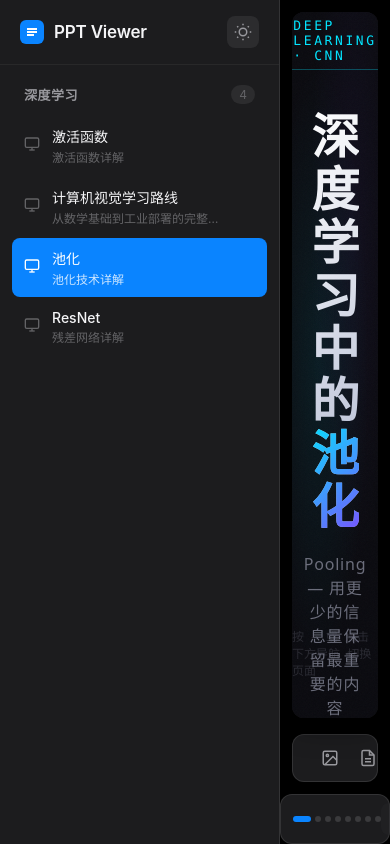
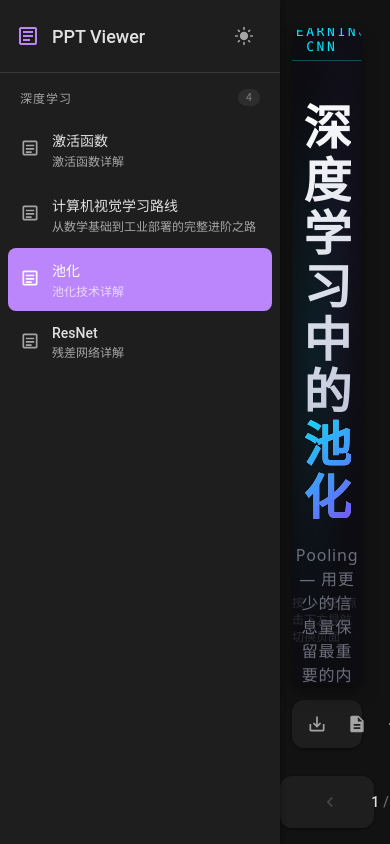
Before and after one commit to teem-sweeter/ai-html-ppt, a Vue app: page / in a window 390 px wide. Built offline with nearby package versions, Linux system fonts and the light colour scheme.

Commit message:
feat: redesign UI with Material Design (Google style)

```diff
--- a/src/App.vue
+++ b/src/App.vue
@@ -14,7 +14,6 @@ const currentPresentation = computed(() => {
   return PRESENTATIONS.find(p => p.id === currentPptId.value) || PRESENTATIONS[0]
 })
 
-// 从URL查询参数初始化状态
 onMounted(async () => {
   await workspacesReady
   ready.value = true
@@ -36,7 +35,6 @@ onMounted(async () => {
   }
 })
 
-// 更新URL查询参数
 function updateUrl() {
   const params = new URLSearchParams()
   params.set('ppt', currentPptId.value)
@@ -99,7 +97,8 @@ watch(isDark, (newVal) => {
   display: flex;
   flex-direction: column;
   overflow: hidden;
-  gap: 0;
+  gap: 16px;
+  padding: 16px 16px 16px 0;
 }
 
 .loading {
@@ -118,10 +117,10 @@ watch(isDark, (newVal) => {
 }
 
 .loading-spinner {
-  width: 32px;
-  height: 32px;
+  width: 40px;
+  height: 40px;
   border: 3px solid var(--surface-3);
-  border-top-color: var(--accent);
+  border-top-color: var(--primary);
   border-radius: 50%;
   animation: spin 0.8s linear infinite;
 }
--- a/src/assets/base.css
+++ b/src/assets/base.css
@@ -1,44 +1,52 @@
 :root {
-  /* 暗色主题 */
-  --bg: #000000;
-  --surface: #1c1c1e;
-  --surface-2: #2c2c2e;
-  --surface-3: #3a3a3c;
-  --accent: #0a84ff;
-  --accent-2: #5e5ce6;
-  --accent-3: #ff9f0a;
-  --green: #30d158;
-  --red: #ff453a;
-  --text-primary: #f5f5f7;
-  --text-secondary: #98989d;
-  --text-muted: #636366;
-  --border: rgba(255, 255, 255, 0.1);
-  --divider: rgba(255, 255, 255, 0.05);
-  --shadow: 0 2px 10px rgba(0, 0, 0, 0.3);
-  --shadow-lg: 0 8px 30px rgba(0, 0, 0, 0.4);
-  --radius: 12px;
-  --radius-sm: 8px;
-  --radius-lg: 16px;
+  /* Material Design 深色主题 */
+  --bg: #121212;
+  --surface: #1e1e1e;
+  --surface-2: #2d2d2d;
+  --surface-3: #383838;
+  --primary: #bb86fc;
+  --primary-variant: #3700b3;
+  --secondary: #03dac6;
+  --secondary-variant: #018786;
+  --error: #cf6679;
+  --success: #4caf50;
+  --warning: #ff9800;
+  --text-primary: rgba(255, 255, 255, 0.87);
+  --text-secondary: rgba(255, 255, 255, 0.60);
+  --text-disabled: rgba(255, 255, 255, 0.38);
+  --divider: rgba(255, 255, 255, 0.12);
+  --overlay: rgba(0, 0, 0, 0.5);
+  --shadow-1: 0 1px 3px rgba(0,0,0,0.12), 0 1px 2px rgba(0,0,0,0.24);
+  --shadow-2: 0 3px 6px rgba(0,0,0,0.16), 0 3px 6px rgba(0,0,0,0.23);
+  --shadow-3: 0 10px 20px rgba(0,0,0,0.19), 0 6px 6px rgba(0,0,0,0.23);
+  --shadow-4: 0 14px 28px rgba(0,0,0,0.25), 0 10px 10px rgba(0,0,0,0.22);
+  --radius: 8px;
+  --radius-lg: 12px;
+  --radius-xl: 16px;
 }
 
 [data-theme="light"] {
-  /* 亮色主题 */
-  --bg: #f5f5f7;
+  /* Material Design 浅色主题 */
+  --bg: #fafafa;
   --surface: #ffffff;
-  --surface-2: #f5f5f7;
-  --surface-3: #e8e8ed;
-  --accent: #0066cc;
-  --accent-2: #5856d6;
-  --accent-3: #ff9500;
-  --green: #28a745;
-  --red: #ff3b30;
-  --text-primary: #1d1d1f;
-  --text-secondary: #6e6e73;
-  --text-muted: #86868b;
-  --border: rgba(0, 0, 0, 0.1);
-  --divider: rgba(0, 0, 0, 0.05);
-  --shadow: 0 2px 10px rgba(0, 0, 0, 0.08);
-  --shadow-lg: 0 8px 30px rgba(0, 0, 0, 0.12);
+  --surface-2: #f5f5f5;
+  --surface-3: #eeeeee;
+  --primary: #6200ee;
+  --primary-variant: #3700b3;
+  --secondary: #03dac6;
+  --secondary-variant: #018786;
+  --error: #b00020;
+  --success: #4caf50;
+  --warning: #ff9800;
+  --text-primary: rgba(0, 0, 0, 0.87);
+  --text-secondary: rgba(0, 0, 0, 0.60);
+  --text-disabled: rgba(0, 0, 0, 0.38);
+  --divider: rgba(0, 0, 0, 0.12);
+  --overlay: rgba(0, 0, 0, 0.3);
+  --shadow-1: 0 1px 3px rgba(0,0,0,0.12), 0 1px 2px rgba(0,0,0,0.24);
+  --shadow-2: 0 3px 6px rgba(0,0,0,0.16), 0 3px 6px rgba(0,0,0,0.23);
+  --shadow-3: 0 10px 20px rgba(0,0,0,0.19), 0 6px 6px rgba(0,0,0,0.23);
+  --shadow-4: 0 14px 28px rgba(0,0,0,0.25), 0 10px 10px rgba(0,0,0,0.22);
 }
 
 * {
@@ -47,20 +55,90 @@
   box-sizing: border-box;
 }
 
-html {
-  font-size: 16px;
-}
-
 body {
   background: var(--bg);
   color: var(--text-primary);
-  font-family: -apple-system, BlinkMacSystemFont, 'SF Pro Display', 'SF Pro Text', 'Helvetica Neue', 'PingFang SC', 'Noto Sans SC', sans-serif;
+  font-family: 'Roboto', 'Noto Sans SC', -apple-system, sans-serif;
   overflow: hidden;
   height: 100vh;
   width: 100vw;
   user-select: none;
   -webkit-font-smoothing: antialiased;
-  -moz-osx-font-smoothing: grayscale;
+}
+
+/* Material Design 按钮样式 */
+.material-btn {
+  display: inline-flex;
+  align-items: center;
+  justify-content: center;
+  gap: 8px;
+  padding: 8px 16px;
+  border: none;
+  border-radius: var(--radius);
+  font-family: inherit;
+  font-size: 14px;
+  font-weight: 500;
+  letter-spacing: 0.5px;
+  cursor: pointer;
+  transition: all 0.2s cubic-bezier(0.4, 0, 0.2, 1);
+  text-transform: uppercase;
+}
+
+.material-btn-primary {
+  background: var(--primary);
+  color: white;
+}
+
+.material-btn-primary:hover {
+  background: var(--primary-variant);
+  box-shadow: var(--shadow-2);
+}
+
+.material-btn-secondary {
+  background: transparent;
+  color: var(--primary);
+  border: 1px solid var(--primary);
+}
+
+.material-btn-secondary:hover {
+  background: rgba(187, 134, 252, 0.08);
+}
+
+/* Material Design 卡片样式 */
+.material-card {
+  background: var(--surface);
+  border-radius: var(--radius-lg);
+  box-shadow: var(--shadow-1);
+  padding: 16px;
+  transition: box-shadow 0.2s cubic-bezier(0.4, 0, 0.2, 1);
+}
+
+.material-card:hover {
+  box-shadow: var(--shadow-2);
+}
+
+/* Material Design 图标按钮 */
+.icon-btn {
+  width: 40px;
+  height: 40px;
+  border-radius: 50%;
+  border: none;
+  background: transparent;
+  color: var(--text-secondary);
+  cursor: pointer;
+  display: flex;
+  align-items: center;
+  justify-content: center;
+  transition: all 0.2s cubic-bezier(0.4, 0, 0.2, 1);
+}
+
+.icon-btn:hover {
+  background: var(--surface-2);
+  color: var(--text-primary);
+}
+
+.icon-btn:active {
+  background: var(--surface-3);
 }
 
 /* 通用幻灯片样式 */
@@ -76,10 +154,10 @@ body {
   overflow: hidden;
 }
 
-/* 滚动条美化 */
+/* 滚动条 */
 ::-webkit-scrollbar {
-  width: 6px;
-  height: 6px;
+  width: 8px;
+  height: 8px;
 }
 
 ::-webkit-scrollbar-track {
@@ -87,29 +165,17 @@ body {
 }
 
 ::-webkit-scrollbar-thumb {
-  background: var(--text-muted);
-  border-radius: 3px;
+  background: var(--text-disabled);
+  border-radius: 4px;
 }
 
 ::-webkit-scrollbar-thumb:hover {
   background: var(--text-secondary);
 }
 
-/* 响应式调整 */
-@media (max-width: 1024px) {
-  .slide {
-    padding: 40px 60px;
-  }
-}
-
+/* 响应式 */
 @media (max-width: 768px) {
   .slide {
     padding: 30px 40px;
   }
 }
-
-@media (max-width: 480px) {
-  .slide {
-    padding: 20px 20px;
-  }
-}
--- a/src/components/Player.vue
+++ b/src/components/Player.vue
@@ -125,7 +125,6 @@ function injectControlScript() {
   }
 }
 
-// 监听主题变化
 watch(() => props.isDark, (newVal) => {
   if (iframeRef.value?.contentWindow) {
     iframeRef.value.contentWindow.postMessage({ type: 'themeChange', isDark: newVal }, '*')
@@ -184,7 +183,6 @@ function handleTouchEnd(event: TouchEvent) {
   }
 }
 
-// 下载PNG
 async function downloadPng() {
   if (!iframeRef.value?.contentDocument?.body) {
     alert('无法访问页面内容')
@@ -210,7 +208,6 @@ async function downloadPng() {
   }
 }
 
-// 下载SVG
 async function downloadSvg() {
   if (!iframeRef.value?.contentDocument?.body) {
     alert('无法访问页面内容')
@@ -235,7 +232,6 @@ async function downloadSvg() {
   }
 }
 
-// 导出HTML
 function exportHtml() {
   if (!iframeRef.value?.contentDocument) {
     alert('无法访问页面内容')
@@ -293,7 +289,7 @@ onUnmounted(() => {
   display: flex;
   flex-direction: column;
   background: var(--bg);
-  padding: 20px;
+  padding: 24px;
   gap: 16px;
 }
 
@@ -304,11 +300,11 @@ onUnmounted(() => {
   margin: 0 auto;
   aspect-ratio: 16 / 9;
   background: var(--surface);
-  border-radius: var(--radius-lg);
+  border-radius: var(--radius-xl);
   overflow: hidden;
   position: relative;
   cursor: pointer;
-  box-shadow: var(--shadow-lg);
+  box-shadow: var(--shadow-3);
 }
 
 .slide-iframe {
@@ -322,13 +318,12 @@ onUnmounted(() => {
   position: absolute;
   bottom: 16px;
   right: 16px;
-  background: rgba(0, 0, 0, 0.6);
+  background: rgba(0, 0, 0, 0.7);
   color: white;
-  padding: 6px 12px;
+  padding: 6px 16px;
   border-radius: 20px;
-  font-size: 13px;
+  font-size: 14px;
   font-weight: 500;
-  backdrop-filter: blur(10px);
   opacity: 0;
   transition: opacity 0.2s ease;
 }
@@ -349,10 +344,10 @@ onUnmounted(() => {
 }
 
 .loading-spinner {
-  width: 32px;
-  height: 32px;
+  width: 40px;
+  height: 40px;
   border: 3px solid var(--surface-3);
-  border-top-color: var(--accent);
+  border-top-color: var(--primary);
   border-radius: 50%;
   animation: spin 0.8s linear infinite;
   margin-bottom: 16px;
@@ -367,7 +362,6 @@ onUnmounted(() => {
   color: var(--text-secondary);
 }
 
-/* 全屏状态 */
 .slide-container:fullscreen {
   width: 100vw;
   height: 100vh;
@@ -387,7 +381,7 @@ onUnmounted(() => {
   }
 
   .slide-container {
-    border-radius: var(--radius);
+    border-radius: var(--radius-lg);
   }
 }
 </style>
--- a/src/components/ProgressBar.vue
+++ b/src/components/ProgressBar.vue
@@ -1,14 +1,7 @@
 <template>
   <div class="progress-bar">
-    <div class="progress-nav">
-      <div class="nav-dots">
-        <div
-          v-for="page in total"
-          :key="page"
-          :class="['nav-dot', { active: page - 1 === current }]"
-          @click="$emit('update:currentPage', page - 1)"
-        ></div>
-      </div>
+    <div class="progress-track">
+      <div class="track-fill" :style="{ width: `${(current / (total - 1)) * 100}%` }"></div>
     </div>
 
     <div class="progress-controls">
@@ -17,15 +10,15 @@
         :disabled="current === 0"
         @click="$emit('update:currentPage', current - 1)"
       >
-        <svg width="16" height="16" viewBox="0 0 24 24" fill="none" stroke="currentColor" stroke-width="2">
-          <polyline points="15 18 9 12 15 6"/>
+        <svg width="20" height="20" viewBox="0 0 24 24" fill="currentColor">
+          <path d="M15.41 7.41L14 6l-6 6 6 6 1.41-1.41L10.83 12z"/>
         </svg>
       </button>
 
       <div class="page-info">
-        <span class="current-page">{{ current + 1 }}</span>
+        <span class="current">{{ current + 1 }}</span>
         <span class="separator">/</span>
-        <span class="total-pages">{{ total }}</span>
+        <span class="total">{{ total }}</span>
       </div>
 
       <button
@@ -33,10 +26,19 @@
         :disabled="current === total - 1"
         @click="$emit('update:currentPage', current + 1)"
       >
-        <svg width="16" height="16" viewBox="0 0 24 24" fill="none" stroke="currentColor" stroke-width="2">
-          <polyline points="9 18 15 12 9 6"/>
+        <svg width="20" height="20" viewBox="0 0 24 24" fill="currentColor">
+          <path d="M10 6L8.59 7.41 13.17 12l-4.58 4.59L10 18l6-6z"/>
         </svg>
       </button>
+    </div>
+
+    <div class="page-dots">
+      <div
+        v-for="page in Math.min(total, 10)"
+        :key="page"
+        :class="['dot', { active: page - 1 === current }]"
+        @click="$emit('update:currentPage', page - 1)"
+      ></div>
     </div>
   </div>
 </template>
@@ -56,69 +58,55 @@ defineEmits<{
 .progress-bar {
   display: flex;
   align-items: center;
-  justify-content: space-between;
-  padding: 12px 20px;
+  gap: 16px;
+  padding: 12px 24px;
   background: var(--surface);
-  border-radius: var(--radius);
-  border: 1px solid var(--border);
+  border-radius: var(--radius-lg);
+  box-shadow: var(--shadow-1);
 }
 
-.progress-nav {
+.progress-track {
   flex: 1;
+  height: 4px;
+  background: var(--surface-3);
+  border-radius: 2px;
+  overflow: hidden;
 }
 
-.nav-dots {
-  display: flex;
-  gap: 6px;
-  align-items: center;
-}
-
-.nav-dot {
-  width: 8px;
-  height: 8px;
-  border-radius: 50%;
-  background: var(--surface-3);
-  cursor: pointer;
-  transition: all 0.2s ease;
-}
-
-.nav-dot:hover {
-  background: var(--text-muted);
-}
-
-.nav-dot.active {
-  background: var(--accent);
-  width: 24px;
-  border-radius: 4px;
+.track-fill {
+  height: 100%;
+  background: var(--primary);
+  border-radius: 2px;
+  transition: width 0.3s cubic-bezier(0.4, 0, 0.2, 1);
 }
 
 .progress-controls {
   display: flex;
   align-items: center;
-  gap: 12px;
+  gap: 8px;
 }
 
 .control-btn {
-  width: 32px;
-  height: 32px;
-  border-radius: 8px;
+  width: 36px;
+  height: 36px;
+  border-radius: 50%;
   border: none;
-  background: var(--surface-2);
+  background: transparent;
   color: var(--text-secondary);
   cursor: pointer;
   display: flex;
   align-items: center;
   justify-content: center;
-  transition: all 0.2s ease;
+  transition: all 0.2s cubic-bezier(0.4, 0, 0.2, 1);
 }
 
 .control-btn:hover:not(:disabled) {
-  background: var(--surface-3);
+  background: var(--surface-2);
   color: var(--text-primary);
 }
 
 .control-btn:active:not(:disabled) {
-  transform: scale(0.95);
+  background: var(--surface-3);
 }
 
 .control-btn:disabled {
@@ -138,25 +126,41 @@ defineEmits<{
 }
 
 .separator {
-  color: var(--text-muted);
+  color: var(--text-disabled);
+}
+
+.page-dots {
+  display: flex;
+  gap: 6px;
+  align-items: center;
+}
+
+.dot {
+  width: 8px;
+  height: 8px;
+  border-radius: 50%;
+  background: var(--surface-3);
+  cursor: pointer;
+  transition: all 0.2s ease;
+}
+
+.dot:hover {
+  background: var(--text-disabled);
+}
+
+.dot.active {
+  background: var(--primary);
+  width: 24px;
+  border-radius: 4px;
 }
 
 @media (max-width: 768px) {
   .progress-bar {
-    padding: 8px 12px;
+    padding: 8px 16px;
   }
 
-  .nav-dots {
-    gap: 4px;
-  }
-
-  .nav-dot {
-    width: 6px;
-    height: 6px;
-  }
-
-  .nav-dot.active {
-    width: 18px;
+  .page-dots {
+    display: none;
   }
 }
 </style>
--- a/src/components/Sidebar.vue
+++ b/src/components/Sidebar.vue
@@ -1,21 +1,20 @@
 <template>
   <div class="sidebar">
     <div class="sidebar-header">
-      <div class="header-content">
-        <div class="logo">
-          <svg width="24" height="24" viewBox="0 0 24 24" fill="none">
-            <rect width="24" height="24" rx="6" fill="var(--accent)"/>
-            <path d="M7 8h10v2H7V8zm0 3h10v2H7v-2zm0 3h7v2H7v-2z" fill="white"/>
+      <div class="header-top">
+        <div class="app-title">
+          <svg width="24" height="24" viewBox="0 0 24 24" fill="var(--primary)">
+            <path d="M19 3H5c-1.1 0-2 .9-2 2v14c0 1.1.9 2 2 2h14c1.1 0 2-.9 2-2V5c0-1.1-.9-2-2-2zm0 16H5V5h14v14z"/>
+            <path d="M7 7h10v2H7zm0 4h10v2H7zm0 4h7v2H7z"/>
           </svg>
-          <span class="logo-text">PPT Viewer</span>
+          <span>PPT Viewer</span>
         </div>
-        <button class="theme-toggle" @click="toggleTheme" :title="isDark ? '浅色模式' : '深色模式'">
-          <svg v-if="isDark" width="18" height="18" viewBox="0 0 24 24" fill="none" stroke="currentColor" stroke-width="2">
-            <circle cx="12" cy="12" r="5"/>
-            <path d="M12 1v2M12 21v2M4.22 4.22l1.42 1.42M18.36 18.36l1.42 1.42M1 12h2M21 12h2M4.22 19.78l1.42-1.42M18.36 5.64l1.42-1.42"/>
+        <button class="icon-btn" @click="toggleTheme" :title="isDark ? '浅色模式' : '深色模式'">
+          <svg v-if="isDark" width="20" height="20" viewBox="0 0 24 24" fill="currentColor">
+            <path d="M12 7c-2.76 0-5 2.24-5 5s2.24 5 5 5 5-2.24 5-5-2.24-5-5-5zM2 13h2c.55 0 1-.45 1-1s-.45-1-1-1H2c-.55 0-1 .45-1 1s.45 1 1 1zm18 0h2c.55 0 1-.45 1-1s-.45-1-1-1h-2c-.55 0-1 .45-1 1s.45 1 1 1zM11 2v2c0 .55.45 1 1 1s1-.45 1-1V2c0-.55-.45-1-1-1s-1 .45-1 1zm0 18v2c0 .55.45 1 1 1s1-.45 1-1v-2c0-.55-.45-1-1-1s-1 .45-1 1zM5.99 4.58a.996.996 0 00-1.41 0 .996.996 0 000 1.41l1.06 1.06c.39.39 1.03.39 1.41 0s.39-1.03 0-1.41L5.99 4.58zm12.37 12.37a.996.996 0 00-1.41 0 .996.996 0 000 1.41l1.06 1.06c.39.39 1.03.39 1.41 0a.996.996 0 000-1.41l-1.06-1.06zm1.06-10.96a.996.996 0 000-1.41.996.996 0 00-1.41 0l-1.06 1.06c-.39.39-.39 1.03 0 1.41s1.03.39 1.41 0l1.06-1.06zM7.05 18.36a.996.996 0 000-1.41.996.996 0 00-1.41 0l-1.06 1.06c-.39.39-.39 1.03 0 1.41s1.03.39 1.41 0l1.06-1.06z"/>
           </svg>
-          <svg v-else width="18" height="18" viewBox="0 0 24 24" fill="none" stroke="currentColor" stroke-width="2">
-            <path d="M21 12.79A9 9 0 1111.21 3 7 7 0 0021 12.79z"/>
+          <svg v-else width="20" height="20" viewBox="0 0 24 24" fill="currentColor">
+            <path d="M12 3c-4.97 0-9 4.03-9 9s4.03 9 9 9 9-4.03 9-9c0-.46-.04-.92-.1-1.36a5.389 5.389 0 01-4.4 2.26 5.403 5.403 0 01-3.14-9.8c-.44-.06-.9-.1-1.36-.1z"/>
           </svg>
         </button>
       </div>
@@ -25,11 +24,11 @@
       <div
         v-for="workspace in workspaces"
         :key="workspace.id"
-        class="workspace-section"
+        class="workspace-group"
       >
-        <div class="workspace-title">
+        <div class="workspace-header">
           <span class="workspace-name">{{ workspace.name }}</span>
-          <span class="workspace-count">{{ getPresentationsByWorkspace(workspace.id).length }}</span>
+          <span class="workspace-badge">{{ getPresentationsByWorkspace(workspace.id).length }}</span>
         </div>
 
         <div class="ppt-list">
@@ -40,20 +39,14 @@
             @click="$emit('update:currentPptId', ppt.id)"
           >
             <div class="ppt-icon">
-              <svg width="16" height="16" viewBox="0 0 24 24" fill="none" stroke="currentColor" stroke-width="2">
-                <rect x="2" y="3" width="20" height="14" rx="2" ry="2"/>
-                <line x1="8" y1="21" x2="16" y2="21"/>
-                <line x1="12" y1="17" x2="12" y2="21"/>
+              <svg width="20" height="20" viewBox="0 0 24 24" fill="currentColor">
+                <path d="M19 3H5c-1.1 0-2 .9-2 2v14c0 1.1.9 2 2 2h14c1.1 0 2-.9 2-2V5c0-1.1-.9-2-2-2zm0 16H5V5h14v14z"/>
+                <path d="M7 12h10v2H7zm0-4h10v2H7zm0 8h7v2H7z"/>
               </svg>
             </div>
             <div class="ppt-info">
               <div class="ppt-title">{{ ppt.title }}</div>
               <div class="ppt-desc">{{ ppt.description }}</div>
-            </div>
-            <div class="ppt-arrow">
-              <svg width="16" height="16" viewBox="0 0 24 24" fill="none" stroke="currentColor" stroke-width="2">
-                <polyline points="9 18 15 12 9 6"/>
-              </svg>
             </div>
           </div>
         </div>
@@ -111,68 +104,44 @@ onMounted(() => {
 .sidebar {
   width: 280px;
   background: var(--surface);
-  border-right: 1px solid var(--border);
   height: 100vh;
   display: flex;
   flex-direction: column;
-  overflow: hidden;
+  box-shadow: var(--shadow-2);
+  z-index: 10;
 }
 
 .sidebar-header {
-  padding: 16px 20px;
+  padding: 16px;
   border-bottom: 1px solid var(--divider);
-  background: var(--surface);
 }
 
-.header-content {
+.header-top {
   display: flex;
   align-items: center;
   justify-content: space-between;
 }
 
-.logo {
+.app-title {
   display: flex;
   align-items: center;
-  gap: 10px;
-}
-
-.logo-text {
-  font-size: 17px;
-  font-weight: 600;
-  color: var(--text-primary);
-  letter-spacing: -0.2px;
-}
-
-.theme-toggle {
-  width: 32px;
-  height: 32px;
-  border-radius: 8px;
-  border: none;
-  background: var(--surface-2);
-  color: var(--text-secondary);
-  cursor: pointer;
-  display: flex;
-  align-items: center;
-  justify-content: center;
-  transition: all 0.2s ease;
-}
-
-.theme-toggle:hover {
-  background: var(--surface-3);
+  gap: 12px;
+  font-size: 18px;
+  font-weight: 500;
   color: var(--text-primary);
 }
 
 .sidebar-content {
   flex: 1;
   overflow-y: auto;
-  padding: 12px;
+  padding: 8px;
 }
 
-.workspace-section {
+.workspace-group {
   margin-bottom: 8px;
 }
 
-.workspace-title {
+.workspace-header {
   display: flex;
   align-items: center;
   justify-content: space-between;
@@ -181,16 +150,16 @@ onMounted(() => {
 }
 
 .workspace-name {
-  font-size: 13px;
-  font-weight: 600;
+  font-size: 12px;
+  font-weight: 500;
   color: var(--text-secondary);
   text-transform: uppercase;
-  letter-spacing: 0.5px;
+  letter-spacing: 1px;
 }
 
-.workspace-count {
-  font-size: 12px;
-  color: var(--text-muted);
+.workspace-badge {
+  font-size: 11px;
+  color: var(--text-disabled);
   background: var(--surface-2);
   padding: 2px 8px;
   border-radius: 10px;
@@ -206,10 +175,10 @@ onMounted(() => {
   display: flex;
   align-items: center;
   gap: 12px;
-  padding: 10px 12px;
-  border-radius: var(--radius-sm);
+  padding: 12px;
+  border-radius: var(--radius);
   cursor: pointer;
-  transition: all 0.2s ease;
+  transition: all 0.2s cubic-bezier(0.4, 0, 0.2, 1);
   color: var(--text-primary);
 }
 
@@ -218,7 +187,7 @@ onMounted(() => {
 }
 
 .ppt-item.active {
-  background: var(--accent);
+  background: var(--primary);
   color: white;
 }
 
@@ -227,16 +196,12 @@ onMounted(() => {
 }
 
 .ppt-item.active .ppt-desc {
-  color: rgba(255, 255, 255, 0.8);
-}
-
-.ppt-item.active .ppt-arrow {
-  color: rgba(255, 255, 255, 0.6);
+  color: rgba(255, 255, 255, 0.7);
 }
 
 .ppt-icon {
   flex-shrink: 0;
-  color: var(--text-muted);
+  color: var(--text-secondary);
 }
 
 .ppt-info {
@@ -254,35 +219,10 @@ onMounted(() => {
 
 .ppt-desc {
   font-size: 12px;
-  color: var(--text-muted);
+  color: var(--text-secondary);
   white-space: nowrap;
   overflow: hidden;
   text-overflow: ellipsis;
   margin-top: 2px;
 }
-
-.ppt-arrow {
-  flex-shrink: 0;
-  color: var(--text-muted);
-  opacity: 0;
-  transition: opacity 0.2s ease;
-}
-
-.ppt-item:hover .ppt-arrow {
-  opacity: 1;
-}
-
-/* 滚动条 */
-.sidebar-content::-webkit-scrollbar {
-  width: 4px;
-}
-
-.sidebar-content::-webkit-scrollbar-track {
-  background: transparent;
-}
-
-.sidebar-content::-webkit-scrollbar-thumb {
-  background: var(--text-muted);
-  border-radius: 2px;
-}
 </style>
--- a/src/components/Toolbar.vue
+++ b/src/components/Toolbar.vue
@@ -1,44 +1,34 @@
 <template>
   <div class="toolbar">
-    <div class="toolbar-group">
     <button class="toolbar-btn" @click="$emit('fullscreen')" title="全屏">
-        <svg width="18" height="18" viewBox="0 0 24 24" fill="none" stroke="currentColor" stroke-width="2">
-          <path d="M8 3H5a2 2 0 00-2 2v3m18 0V5a2 2 0 00-2-2h-3m0 18h3a2 2 0 002-2v-3M3 16v3a2 2 0 002 2h3"/>
+      <svg width="20" height="20" viewBox="0 0 24 24" fill="currentColor">
+        <path d="M7 14H5v5h5v-2H7v-3zm-2-4h2V7h3V5H5v5zm12 7h-3v2h5v-5h-2v3zM14 5v2h3v3h2V5h-5z"/>
       </svg>
       <span>全屏</span>
     </button>
-    </div>
 
-    <div class="toolbar-divider"></div>
+    <div class="divider"></div>
 
-    <div class="toolbar-group">
     <button class="toolbar-btn" @click="$emit('download-png')" title="下载 PNG">
-        <svg width="18" height="18" viewBox="0 0 24 24" fill="none" stroke="currentColor" stroke-width="2">
-          <rect x="3" y="3" width="18" height="18" rx="2" ry="2"/>
-          <circle cx="8.5" cy="8.5" r="1.5"/>
-          <polyline points="21 15 16 10 5 21"/>
+      <svg width="20" height="20" viewBox="0 0 24 24" fill="currentColor">
+        <path d="M19 12v7H5v-7H3v7c0 1.1.9 2 2 2h14c1.1 0 2-.9 2-2v-7h-2zm-6 .67l2.59-2.58L17 11.5l-5 5-5-5 1.41-1.41L11 12.67V3h2v9.67z"/>
       </svg>
       <span>PNG</span>
     </button>
 
     <button class="toolbar-btn" @click="$emit('download-svg')" title="下载 SVG">
-        <svg width="18" height="18" viewBox="0 0 24 24" fill="none" stroke="currentColor" stroke-width="2">
-          <path d="M14 2H6a2 2 0 00-2 2v16a2 2 0 002 2h12a2 2 0 002-2V8z"/>
-          <polyline points="14 2 14 8 20 8"/>
-          <line x1="16" y1="13" x2="8" y2="13"/>
-          <line x1="16" y1="17" x2="8" y2="17"/>
+      <svg width="20" height="20" viewBox="0 0 24 24" fill="currentColor">
+        <path d="M14 2H6c-1.1 0-1.99.9-1.99 2L4 20c0 1.1.89 2 1.99 2H18c1.1 0 2-.9 2-2V8l-6-6zm2 16H8v-2h8v2zm0-4H8v-2h8v2zm-3-5V3.5L18.5 9H13z"/>
       </svg>
       <span>SVG</span>
     </button>
 
     <button class="toolbar-btn" @click="$emit('export-html')" title="导出 HTML">
-        <svg width="18" height="18" viewBox="0 0 24 24" fill="none" stroke="currentColor" stroke-width="2">
-          <polyline points="16 18 22 12 16 6"/>
-          <polyline points="8 6 2 12 8 18"/>
+      <svg width="20" height="20" viewBox="0 0 24 24" fill="currentColor">
+        <path d="M9.4 16.6L4.8 12l4.6-4.6L8 6l-6 6 6 6 1.4-1.4zm5.2 0l4.6-4.6-4.6-4.6L16 6l6 6-6 6-1.4-1.4z"/>
       </svg>
       <span>HTML</span>
     </button>
-    </div>
   </div>
 </template>
 
@@ -56,39 +46,26 @@ defineEmits<{
   display: flex;
   align-items: center;
   justify-content: center;
-  gap: 8px;
+  gap: 4px;
   padding: 8px 16px;
   background: var(--surface);
-  border-radius: var(--radius);
-  border: 1px solid var(--border);
-}
-
-.toolbar-group {
-  display: flex;
-  align-items: center;
-  gap: 4px;
-}
-
-.toolbar-divider {
-  width: 1px;
-  height: 24px;
-  background: var(--divider);
-  margin: 0 8px;
+  border-radius: var(--radius-lg);
+  box-shadow: var(--shadow-1);
 }
 
 .toolbar-btn {
   display: flex;
   align-items: center;
-  gap: 6px;
-  padding: 8px 12px;
+  gap: 8px;
+  padding: 8px 16px;
   border: none;
   background: transparent;
   color: var(--text-secondary);
-  border-radius: var(--radius-sm);
+  border-radius: var(--radius);
   cursor: pointer;
-  font-size: 13px;
+  font-size: 14px;
   font-weight: 500;
-  transition: all 0.2s ease;
+  transition: all 0.2s cubic-bezier(0.4, 0, 0.2, 1);
 }
 
 .toolbar-btn:hover {
@@ -101,8 +78,11 @@ defineEmits<{
   transform: scale(0.98);
 }
 
-.toolbar-btn svg {
-  flex-shrink: 0;
+.divider {
+  width: 1px;
+  height: 24px;
+  background: var(--divider);
+  margin: 0 8px;
 }
 
 @media (max-width: 768px) {
```
Lines whose indentation alone changed are shown as unchanged.
